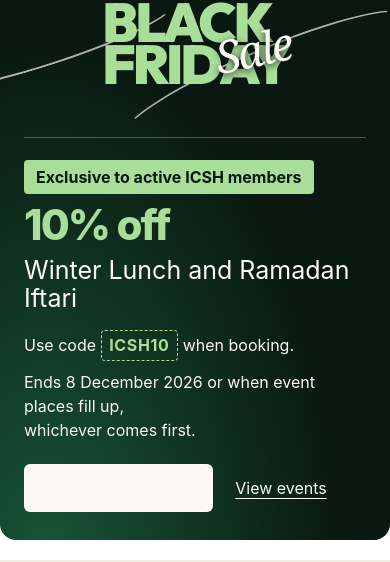
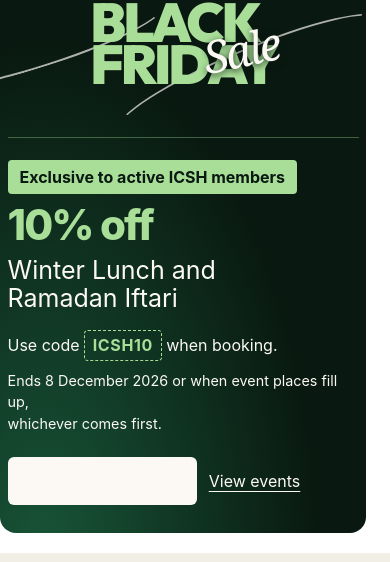
Before and after one commit to icshevents/website, a Next.js app: page / in a window 390 px wide. Shown: the part 206-768 px from the top of the page. Built offline with nearby package versions, Linux system fonts and the light colour scheme; no server answers; what async_hooks would draw is missing.

Commit message:
Match Black Friday banner line breaks on mobile

```diff
--- a/components/BlackFridayBanner.module.css
+++ b/components/BlackFridayBanner.module.css
@@ -116,6 +116,10 @@
  line-height: 1.12;
 }
 
+.mobileBreak {
+ display: none;
+}
+
 .checkout {
  display: grid;
  gap: 9px;
@@ -175,6 +179,10 @@
   grid-template-columns: 1fr;
  }
 
+ .banner:global(.wrap) {
+  width: calc(100% - 24px);
+ }
+
  .artwork {
   padding: 52px 16px;
  }
@@ -184,9 +192,22 @@
  }
 
  .offer {
-  margin: 0 24px 28px;
+  container-type: inline-size;
+  margin: 0 clamp(4px, 5vw - 12px, 24px) 28px;
   padding: 22px 0 0;
   border-inline-start: 0;
   border-block-start: 1px solid rgb(169 222 152 / 35%);
  }
+
+ .mobileBreak {
+  display: initial;
+ }
+
+ .checkout .deadline {
+  font-size: clamp(.75rem, 4.1cqi, 1rem);
+ }
+
+ .actions {
+  column-gap: 12px;
+ }
 }
--- a/components/BlackFridayBanner.tsx
+++ b/components/BlackFridayBanner.tsx
@@ -17,10 +17,10 @@ export default function BlackFridayBanner() {
    <div className={styles.offer}>
     <p className={styles.eligibility}>Exclusive to active ICSH members</p>
     <p className={styles.savings}>10% off</p>
-    <p className={styles.events}>Winter Lunch and Ramadan Iftari</p>
+    <p className={styles.events}>Winter Lunch and{' '}<br className={styles.mobileBreak}/>Ramadan Iftari</p>
     <div className={styles.checkout}>
      <p>Use code <strong className={styles.code}>ICSH10</strong> when booking.</p>
-     <p>
+     <p className={styles.deadline}>
       Ends <time dateTime={blackFridayEndsAt}>8 December 2026</time> or when event places fill up,<br/>
       whichever comes first.
      </p>
```
